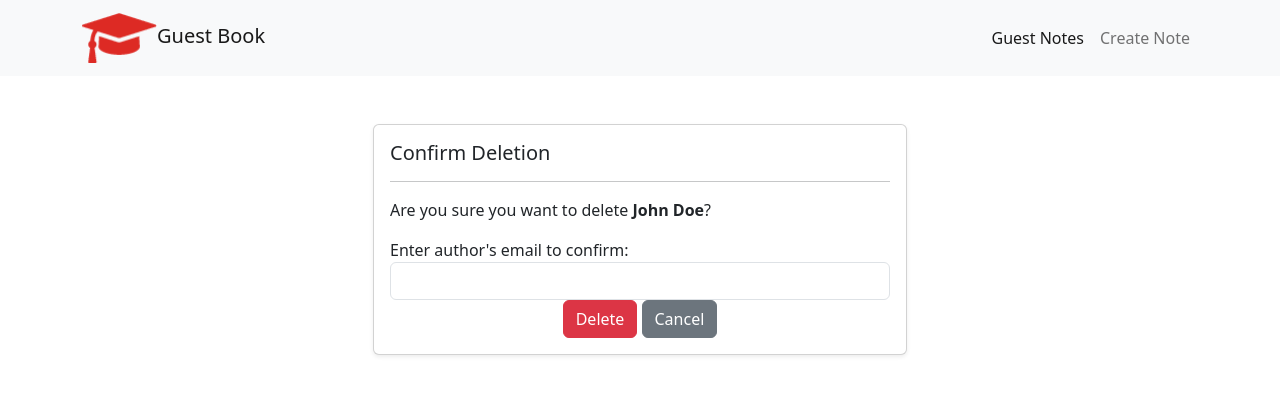
After one commit to asel6320/exam_7, a Django app: page /note/1/delete/ in a window 1280 px wide. The commit adds this page. Shown: the top 395 px of the page. Run offline with Django 5.2, Linux system fonts and the light colour scheme; data comes from the database, SQL or seed files in the repository.

Commit message:
added delete_note function

```diff
--- /dev/null
+++ b/webapp/templates/delete_note.html
@@ -0,0 +1,35 @@
+{% extends "base.html" %}
+
+{% block content %}
+<div class="container">
+    <div class="row justify-content-center mt-5">
+        <div class="col-md-6">
+            <div class="card shadow-sm">
+                <div class="card-body">
+                    <h5 class="card-title">Confirm Deletion</h5>
+                    <hr>
+                    <p class="card-text">
+                        Are you sure you want to delete <strong>{{ guest.name }}</strong>?
+                    </p>
+                    <form action="{% url 'delete_note' guest.pk %}" method="post">
+                        {% csrf_token %}
+                        <div class="form-group">
+                            <label for="inputEmail">Enter author's email to confirm:</label>
+                            <input type="email" class="form-control" id="inputEmail" name="author_email" required>
+                        </div>
+                        {% if incorrect_email %}
+                        <div class="alert alert-danger" role="alert">
+                            Incorrect email. Please try again.
+                        </div>
+                        {% endif %}
+                        <div class="text-center">
+                            <button type="submit" class="btn btn-danger mr-2">Delete</button>
+                            <a href="{% url 'main' %}" class="btn btn-secondary">Cancel</a>
+                        </div>
+                    </form>
+                </div>
+            </div>
+        </div>
+    </div>
+</div>
+{% endblock %}
--- a/webapp/templates/index.html
+++ b/webapp/templates/index.html
@@ -17,7 +17,7 @@
                     <p class="card-info mt-2">{{ guest.guest_note }}</p>
                       <p class="card-info mt-2">Status: {{ guest.status }}</p>
                       <div class="mt-auto d-flex justify-content-start pt-2">
-                          <a href="#"><i class="bi bi-trash fs-2"></i></a>
+                          <a href="{% url 'delete_note' guest.pk %}"><i class="bi bi-trash fs-2"></i></a>
                           <a href="{% url 'update_note' guest.pk %}"><i class="bi bi-journal-plus fs-2"></i></a>
                       </div>
                   </div>
--- a/webapp/urls.py
+++ b/webapp/urls.py
@@ -1,9 +1,10 @@
 from django.urls import path
 
-from webapp.views import index, create_note, update_note
+from webapp.views import index, create_note, update_note, delete_note
 
 urlpatterns = [
     path('', index, name='main'),
     path('notes/create/', create_note, name='create_note'),
     path('note/<int:pk>/update/', update_note, name='update_note'),
+    path('note/<int:pk>/delete/', delete_note, name='delete_note')
 ]
--- a/webapp/views.py
+++ b/webapp/views.py
@@ -1,3 +1,4 @@
+from django.contrib import messages
 from django.http import HttpResponseRedirect, HttpResponseNotFound
 from django.shortcuts import render, redirect, get_object_or_404
 from django.urls import reverse
@@ -72,3 +73,20 @@ def update_note(request, *args, pk, **kwargs):
                 "update_note.html",
                 {"form": form}
             )
+
+def delete_note(request, *args, pk, **kwargs):
+    guest = get_object_or_404(GuestBook, pk=pk)
+
+    if request.method == 'POST':
+        author_email = request.POST.get('author_email', '')
+
+        if author_email == guest.email:
+            guest.delete()
+            messages.success(request, f'{guest.name} has been successfully deleted.')
+        else:
+            messages.error(request, 'Incorrect email. Deletion aborted.')
+            return render(request, 'delete_note.html', {'guest': guest, 'incorrect_email': True})
+
+        return redirect('main')
+
+    return render(request, 'delete_note.html', {'guest': guest})
```
